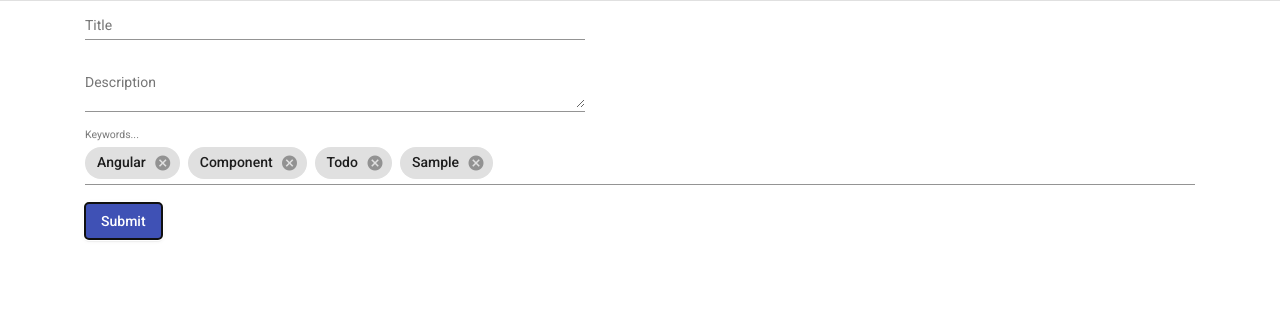
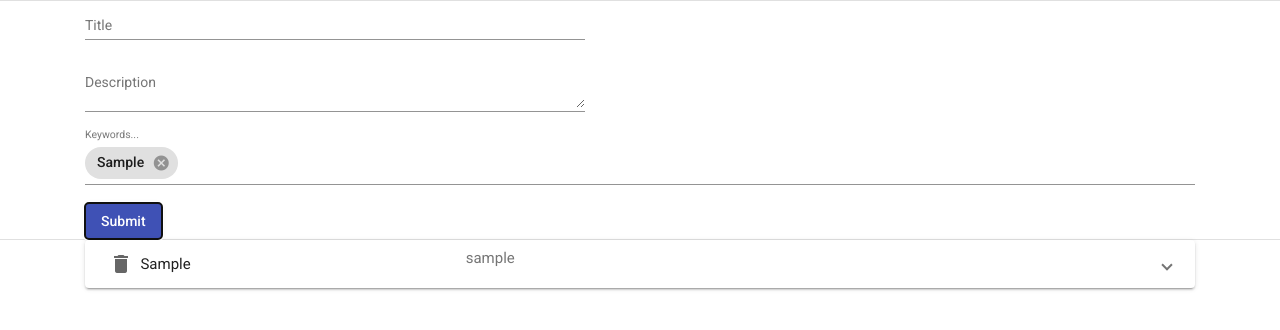
Before and after one commit to RitikDua/Angular-ToDo, an Angular app: page / in a window 1280 px wide. Both pictures are taken after typing "Sample", "Sample", "Sample" into the empty fields and a click on the button "Submit". Shown: the top 330 px of the page. Built offline with nearby package versions, Linux system fonts and the light colour scheme.

Commit message:
List Item is added
List item acting as accordian and there is also a remove icon in it.

```diff
--- a/src/app/create-todo/create-todo.component.html
+++ b/src/app/create-todo/create-todo.component.html
@@ -19,7 +19,7 @@
       {{keyword.name}}
       <mat-icon matChipRemove *ngIf="removable">cancel</mat-icon>
     </mat-chip>
-    <input #keyword placeholder="Keywords..."
+    <input matTooltip="press enter after each word" #keyword placeholder="Keywords..."
            [matChipInputFor]="chipList"
            [matChipInputSeparatorKeyCodes]="separatorKeysCodes"
            [matChipInputAddOnBlur]="addOnBlur"
--- a/src/app/create-todo/create-todo.component.ts
+++ b/src/app/create-todo/create-todo.component.ts
@@ -19,9 +19,6 @@ export class CreateTodoComponent implements OnInit {
 
   title:string;
   description:string;
-
-  constructor() {this.title="";this.description=""; }
-
   visible = true;
   selectable = true;
   removable = true;
@@ -33,11 +30,14 @@ export class CreateTodoComponent implements OnInit {
     {name: 'Todo'},
   ];
 
+  constructor() {this.title="";this.description="";this.keywords=[]; }
+
+
   add(event: MatChipInputEvent): void {
     const input = event.input;
     const value = event.value;
 
-    // Add our fruit
+    // Add our keyword
     if ((value || '').trim()) {
       this.keywords.push({name: value.trim()});
     }
@@ -46,6 +46,9 @@ export class CreateTodoComponent implements OnInit {
     if (input) {
       input.value = '';
     }
+  }
+  addKeyword(data:HTMLInputElement):void{
+  	console.log(data.value);
   }
   //All Data from create-todo-form
 	data(description:HTMLInputElement,title:HTMLInputElement){
--- a/src/app/list-item/list-item.component.html
+++ b/src/app/list-item/list-item.component.html
@@ -1 +1,16 @@
-<p>list-item works!</p>
+
+<mat-accordion>
+
+  <mat-expansion-panel (opened)="panelOpenState = true"
+                       (closed)="panelOpenState = false">
+    <mat-expansion-panel-header>
+      <mat-panel-title>
+        Self aware panel
+      </mat-panel-title>
+      <mat-panel-description>
+        Currently I am {{panelOpenState ? 'open' : 'closed'}}
+      </mat-panel-description>
+    </mat-expansion-panel-header>
+    <p>I'm visible because I am open</p>
+  </mat-expansion-panel>
+</mat-accordion>
--- a/src/app/list-item/list-item.component.ts
+++ b/src/app/list-item/list-item.component.ts
@@ -1,4 +1,6 @@
-import { Component, OnInit } from '@angular/core';
+import { Component, OnInit ,Input} from '@angular/core';
+import {COMMA, ENTER} from '@angular/cdk/keycodes';
+
 
 @Component({
   selector: 'app-list-item',
@@ -6,6 +8,9 @@ import { Component, OnInit } from '@angular/core';
   styleUrls: ['./list-item.component.css']
 })
 export class ListItemComponent implements OnInit {
+ panelOpenState = false;
+
+    typesOfShoes: string[] = ['Boots', 'Clogs', 'Loafers', 'Moccasins', 'Sneakers'];
 
   constructor() { }
 
--- a/src/app/list/list.component.css
+++ b/src/app/list/list.component.css
@@ -0,0 +1,12 @@
+.keyword{
+	background:rgba(63, 81, 181, 0.3);
+	font-size:9px;
+	padding:2px;
+	margin:1.3px;
+
+	border-radius: 5px;
+	color:black;
+}
+mat-form-field {
+  margin-right: 12px;
+}
--- a/src/app/list/list.component.html
+++ b/src/app/list/list.component.html
@@ -1 +1,36 @@
-<p>{{retrieveData()}}</p>
+<mat-divider></mat-divider>
+<div class="container"  *ngIf='retrieveData()'>
+
+<mat-accordion>
+<div *ngFor="let obj of getData()">
+
+  <mat-expansion-panel (opened)="panelOpenState = true"
+                       (closed)="panelOpenState = false">
+
+    <mat-expansion-panel-header>
+
+
+      <mat-panel-title>
+
+      <mat-icon (click)="delthis(obj)"
+      		style="color:rgba(0,0,0,0.6);"	>delete</mat-icon>
+
+        &nbsp;&nbsp;{{obj.title}}
+      </mat-panel-title>
+      <mat-panel-description>
+      	<p>
+    	<span *ngFor="let keyword of obj.keywords">{{keyword.name|lowercase}} &nbsp;</span></p>
+      </mat-panel-description>
+    </mat-expansion-panel-header>
+    <p>
+    	{{obj.description}}
+    </p>
+  </mat-expansion-panel>
+</div>
+</mat-accordion>
+
+
+</div>
+
+<!--
+ <mat-slider min="1" max="100" step="1" value="1"></mat-slider> -->
--- a/src/app/list/list.component.ts
+++ b/src/app/list/list.component.ts
@@ -1,5 +1,7 @@
-import { Input,Component, OnInit } from '@angular/core';
-
+import { Component, OnInit ,Input} from '@angular/core';
+import {COMMA, ENTER} from '@angular/cdk/keycodes';
+import {ListItemComponent} from '../list-item/list-item.component';
+// import {DeleteOutlineIcon} from '@material-ui/icons/DeleteOutline';
 @Component({
   selector: 'app-list',
   templateUrl: './list.component.html',
@@ -7,13 +9,47 @@ import { Input,Component, OnInit } from '@angular/core';
 })
 export class ListComponent implements OnInit {
 @Input() data:Object;
-  constructor() { }
+prevData:Object;
+    listItem:Object[];
+    panelOpenState = false;
 
+    typesOfShoes: string[] = ['Boots', 'Clogs', 'Loafers', 'Moccasins', 'Sneakers'];
+
+  constructor() {
+  	this.prevData=undefined;
+this.listItem=[];
+   }
+
+   delthis(obj):void{
+   	console.log(obj);
+   	this.listItem=this.listItem.filter((o)=>o!==obj);
+   }
+  dataFromParent():Object{
+  	return this.data;
+  }
   ngOnInit(): void {
   	console.log(this.data);
   }
-  retrieveData(){
-
-  	console.log(this.data);
+  getData():Object[]{
+  	return this.listItem;
+  }
+  retrieveData():boolean {
+  	if(this.data===undefined){
+  		return false;
+  	}
+  	if(this.prevData===undefined)
+  	{
+  		this.prevData=this.data;
+  		this.listItem.push(this.data);
+		console.log(this.listItem);
+	  	return true;//this.listItem.length>0;
+   	}
+   	if(this.prevData!==this.data)
+   	{
+   			this.listItem.push(this.data);
+  			this.prevData=this.data;
+   			console.log(this.listItem);
+   	}
+  	return this.listItem.length>0;
   }
 }
--- a/src/app/material.module.ts
+++ b/src/app/material.module.ts
@@ -9,11 +9,14 @@ import {MatIconModule} from '@angular/material/icon';
 import {MatInputModule} from '@angular/material/input';
 import {MatListModule} from '@angular/material/list';
 import {MatButtonModule} from '@angular/material/button';
+
+import {MatExpansionModule} from '@angular/material/expansion';
 @NgModule({
    imports: [
       CommonModule,
       MatInputModule,
       MatListModule,
+      MatExpansionModule,
       MatCheckboxModule,
       MatDatepickerModule,
       MatAutocompleteModule
@@ -24,7 +27,7 @@ import {MatButtonModule} from '@angular/material/button';
    exports: [
 
       MatInputModule,
-      MatListModule,
+      MatListModule,MatExpansionModule,
       MatCheckboxModule,
       MatDatepickerModule,
       MatAutocompleteModule
```
